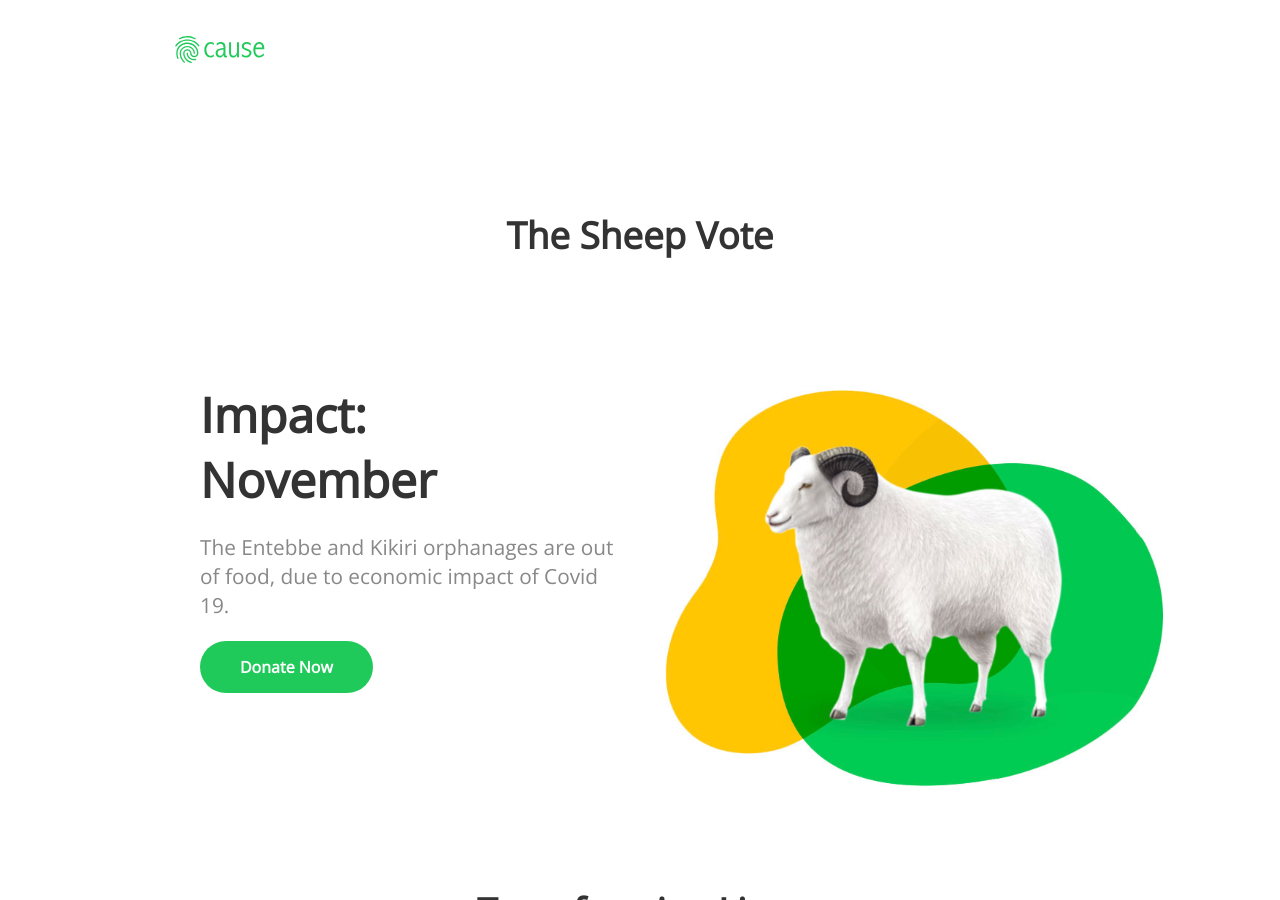
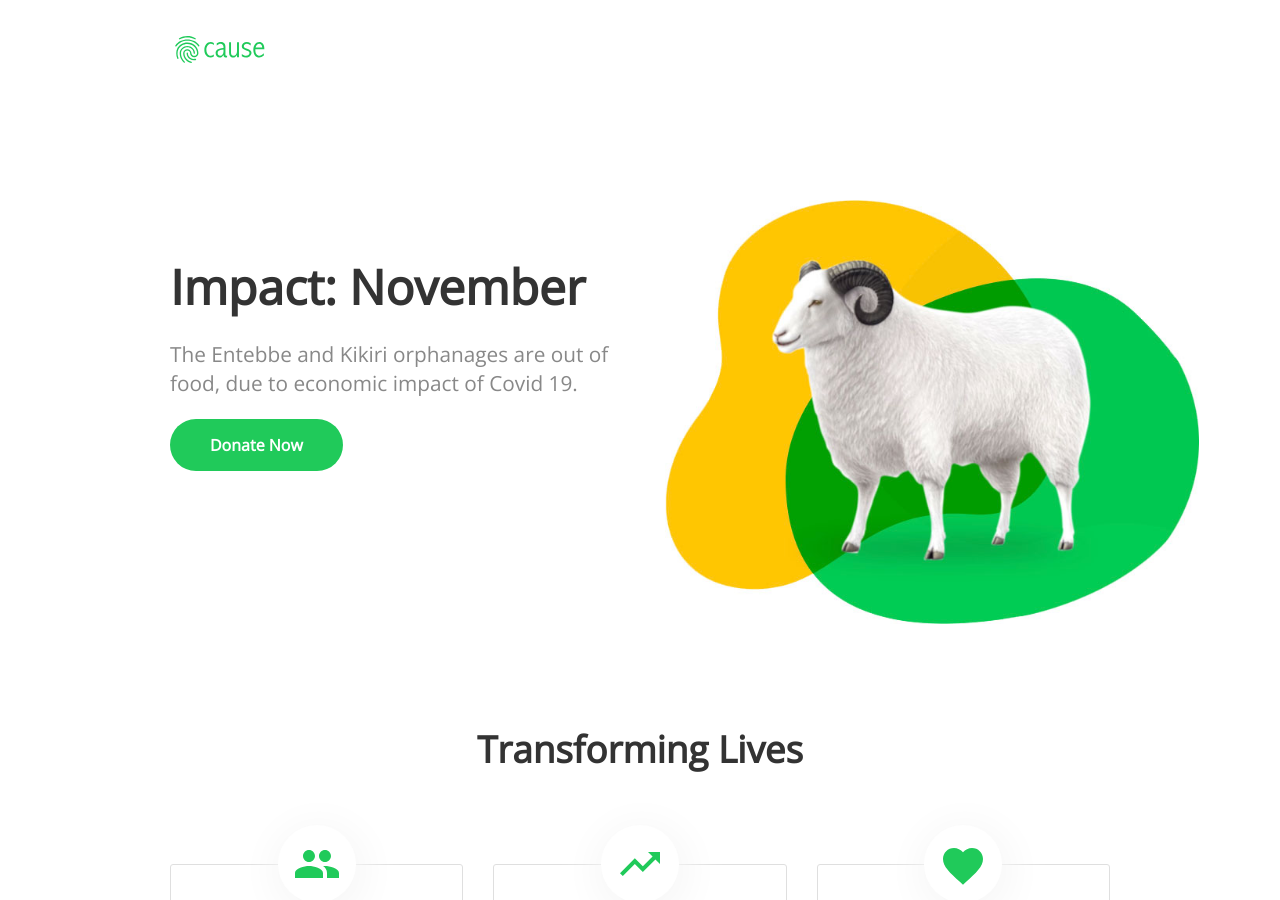
Before and after one commit to prouticus/rtpa, a Jekyll site: the page built from index.html, in a window 1280 px wide and 900 px high. Built offline with Jekyll 4.4.1, drawn with Linux system fonts in a browser that asks for light colours; nearby versions of some CDN libraries; a script that is not in the unit is left out.

Commit message:
Updated 'index.html' via CloudCannon

```diff
--- a/index.html
+++ b/index.html
@@ -1,6 +1,6 @@
 ---
-layout: post
-title: The Sheep Vote
+layout: default
+title: Rescue The Poor
 ---
 
 <header>
```
